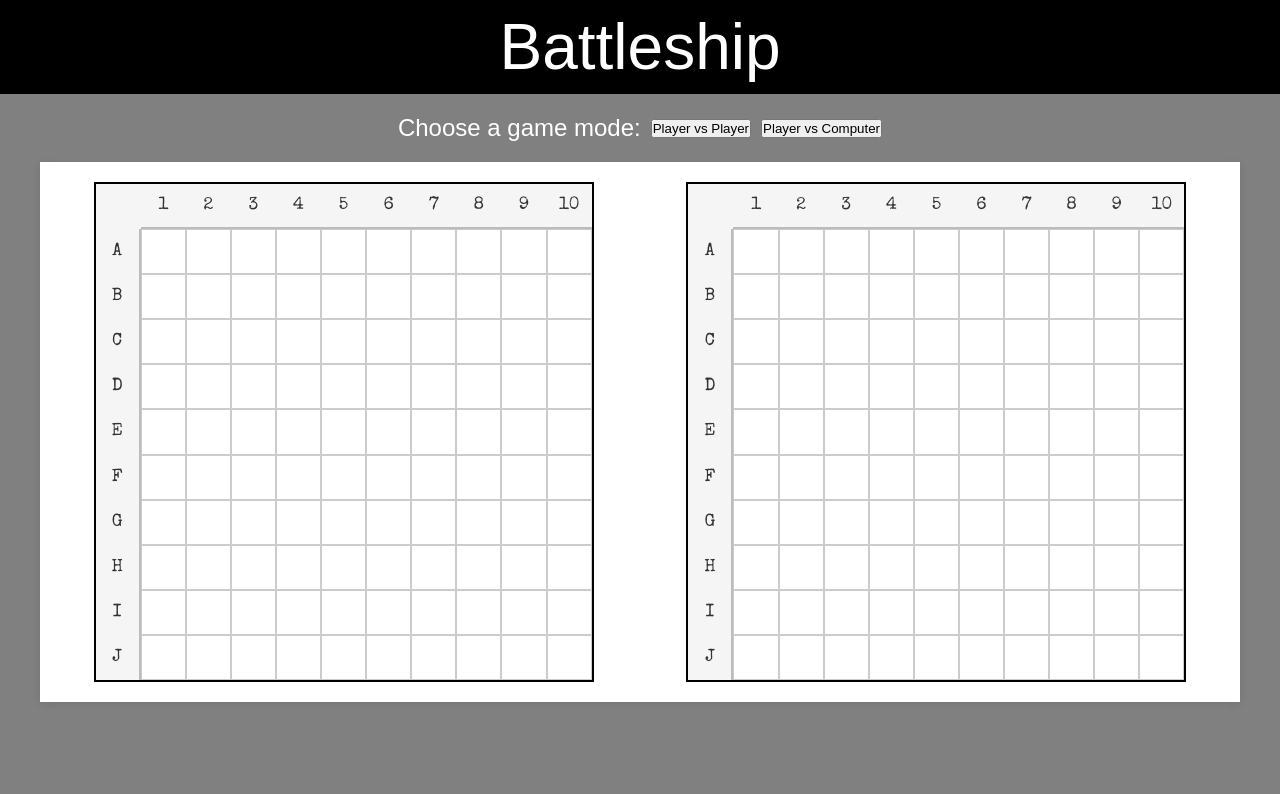
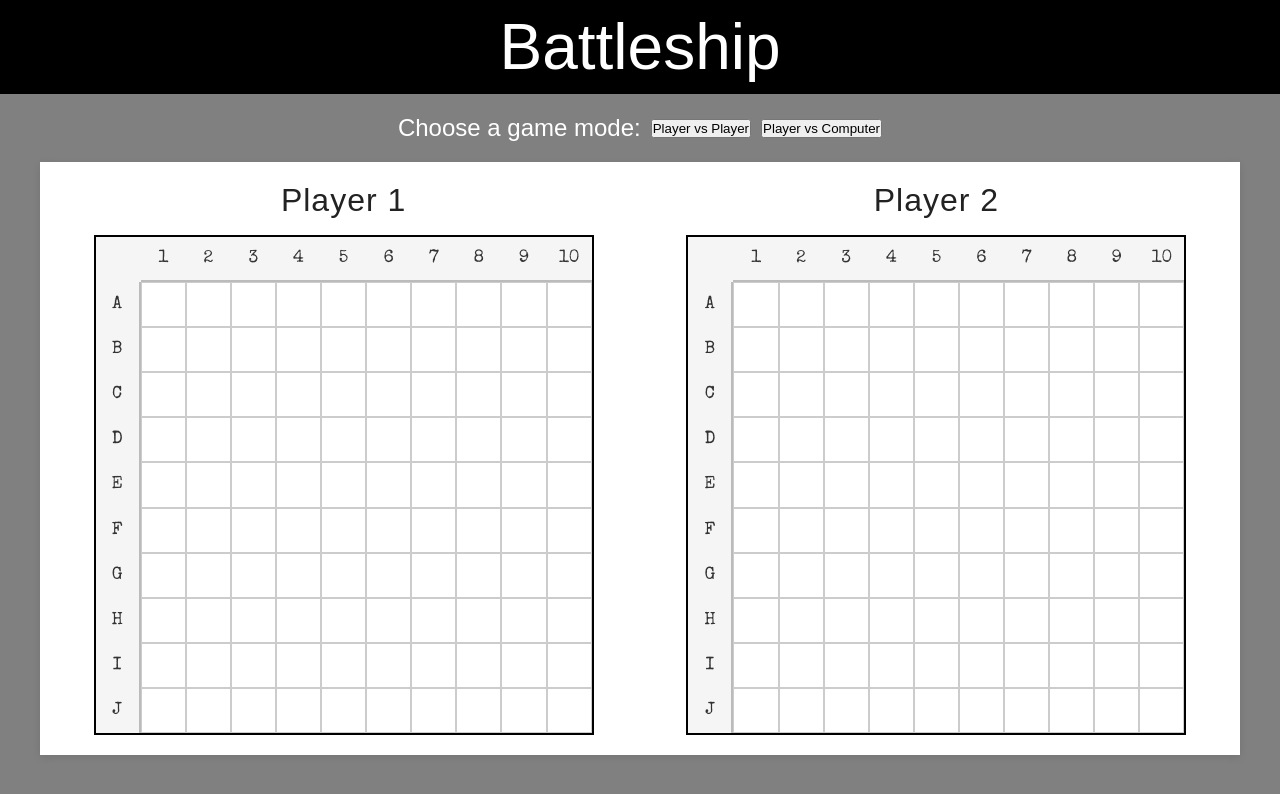
Before and after one commit to mdot2x3/battleship, a website built with webpack: page src/template.html in a window 1280 px wide. Built offline with nearby package versions, Linux system fonts and the light colour scheme; a web font is replaced by a local one.

Commit message:
style: add player labels and highlights
add new divs in template.html with the classes
'boarder-container' and 'player-label' that
surround the gameboard divs, adding player labels
above them.

add new style.css code for the divs and a new
.player-label.active-label that is used to add a
glowing border around the current player's label
on their turn.

modify the setBoardHighlight function in render.js
to not only highlight the target game board, but
also the current player's label.

```diff
--- a/src/render.js
+++ b/src/render.js
@@ -128,10 +128,19 @@ export function updateGameText(html) {
 export function setBoardHighlight(player1Div, player2Div, currentTurn) {
   player1Div.classList.remove("active-board");
   player2Div.classList.remove("active-board");
+
+  // remove label highlights from both labels
+  const playerLabels = document.querySelectorAll(".player-label");
+  playerLabels.forEach((label) => label.classList.remove("active-label"));
+
   if (currentTurn === "Player 1") {
+    // highlight Player 1's label
+    if (playerLabels[0]) playerLabels[0].classList.add("active-label");
     // player 1 attacks player 2's board
     player2Div.classList.add("active-board");
   } else {
+    // highlight Player 2's label
+    if (playerLabels[1]) playerLabels[1].classList.add("active-label");
     // player 2 attacks player 1's board
     player1Div.classList.add("active-board");
   }
--- a/src/style.css
+++ b/src/style.css
@@ -52,12 +52,43 @@ header {
   box-shadow: 0 2px 8px rgba(0, 0, 0, 0.1);
 }
 
+.board-container {
+  display: flex;
+  flex-direction: column;
+  align-items: center;
+  flex: 1 1 0;
+  min-width: 250px;
+  max-width: 600px;
+}
+
+.player-label {
+  text-align: center;
+  width: 100%;
+  max-width: 500px;
+  margin-bottom: 0.5em;
+  font-family: "Bitcount Prop Single", sans-serif;
+  font-size: 2rem;
+  color: #222;
+  letter-spacing: 1px;
+}
+
+.player-label.active-label {
+  box-shadow:
+    0 0 20px 6px #3b8bff,
+    0 0 0 0px #333 inset;
+  border-radius: 8px;
+  background: #eaf4ff;
+  transition:
+    box-shadow 0.3s,
+    background 0.3s;
+}
+
 .gameboard-left,
 .gameboard-right {
   display: grid;
   grid-template-rows: repeat(10, 1fr);
   grid-template-columns: repeat(10, 1fr);
-  width: 45%;
+  width: 100%;
   min-height: 200px;
   max-height: 500px;
   min-width: 200px;
--- a/src/template.html
+++ b/src/template.html
@@ -22,8 +22,14 @@
     </header>
     <div class="game-text"></div>
     <div class="dom-content">
-      <div class="gameboard-left"></div>
-      <div class="gameboard-right"></div>
+      <div class="board-container">
+        <div class="player-label">Player 1</div>
+        <div class="gameboard-left"></div>
+      </div>
+      <div class="board-container">
+        <div class="player-label">Player 2</div>
+        <div class="gameboard-right"></div>
+      </div>
     </div>
     <div id="reset-modal" class="modal" style="display: none">
       <div class="modal-content">
```
